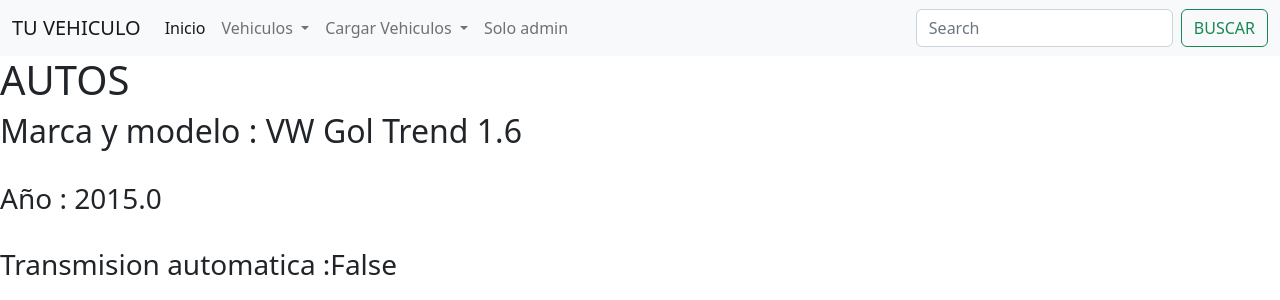
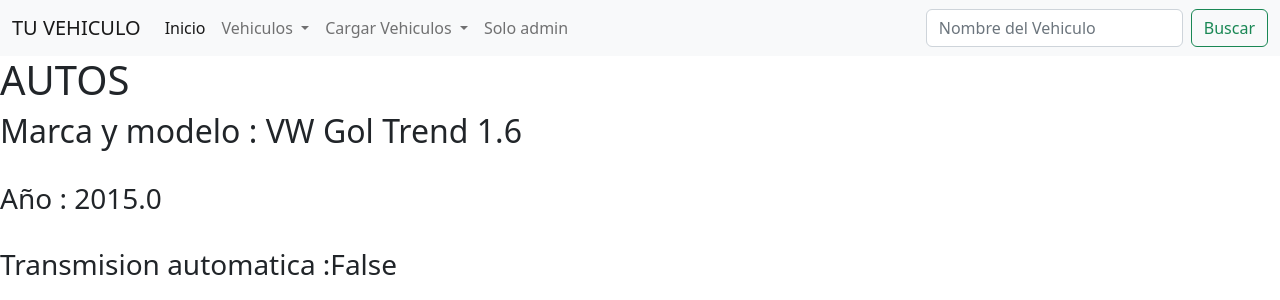
Before and after one commit to Fpagnotta/ProyectoTuVehiculo, a Django app: page /vehiculos/autos/ in a window 1280 px wide. Shown: the top 300 px of the page. Run offline with Django 4.2, Linux system fonts and the light colour scheme; data comes from the database, SQL or seed files in the repository.

Commit message:
buscador

```diff
--- a/templates/template_base.html
+++ b/templates/template_base.html
@@ -44,9 +44,9 @@
                     <a class="nav-link" href="#">Solo admin</a>
                   </li>
                 </ul>
-                <form class="d-flex" role="search">
-                  <input class="form-control me-2" type="search" placeholder="Search" aria-label="Search">
-                  <button class="btn btn-outline-success" type="submit">BUSCAR</button>
+                <form class="d-flex" role="search" action="/vehiculos/buscar_vehiculos/" method="GET">
+                  <input class="form-control me-2" type="text" placeholder="Nombre del Vehiculo" name="Search" aria-label="Search">
+                  <button class="btn btn-outline-success" type="submit">Buscar</button>
                 </form>
               </div>
             </div>
--- a/vehiculos/urls.py
+++ b/vehiculos/urls.py
@@ -1,6 +1,6 @@
 
 from django.urls import path
-from vehiculos.views import autos, cargar_motos,motos,camiones,cargar_autos,cargar_camiones,cargar_motos
+from vehiculos.views import autos, cargar_motos,motos,camiones,cargar_autos,cargar_camiones,cargar_motos,buscar_vehiculo
 
 
 urlpatterns = [
@@ -10,5 +10,6 @@
     path('cargar_autos/',cargar_autos,name="Cargar-Autos"),
     path('cargar_camiones/',cargar_camiones,name="Cargar-Camiones"),
     path('cargar_motos/',cargar_motos,name="Cargar-Motos"),
+    path('buscar_vehiculos/',buscar_vehiculo,name="Buscar-vehiculos"),
 
 ]
--- a/vehiculos/views.py
+++ b/vehiculos/views.py
@@ -78,3 +78,11 @@
             )
             context = {"new_moto":new_moto}
         return render (request,'cargar_motos.html',context=context)
+
+def buscar_vehiculo(request):
+    print(request.GET)
+    autos = Autos.objects.filter(marca_modelo = request.GET["Search"])
+    camiones = Camiones.objects.filter(marca_modelo = request.GET["Search"])
+    motos = Motos.objects.filter(marca_modelo = request.GET["Search"])
+    context = {"autos":autos, "camiones": camiones, "motos":motos}
+    return render(request,"buscar_vehiculo.html", context = context)
```
Also changed, not shown: templates/buscar_vehiculo.html (added, +18 -0 lines).
